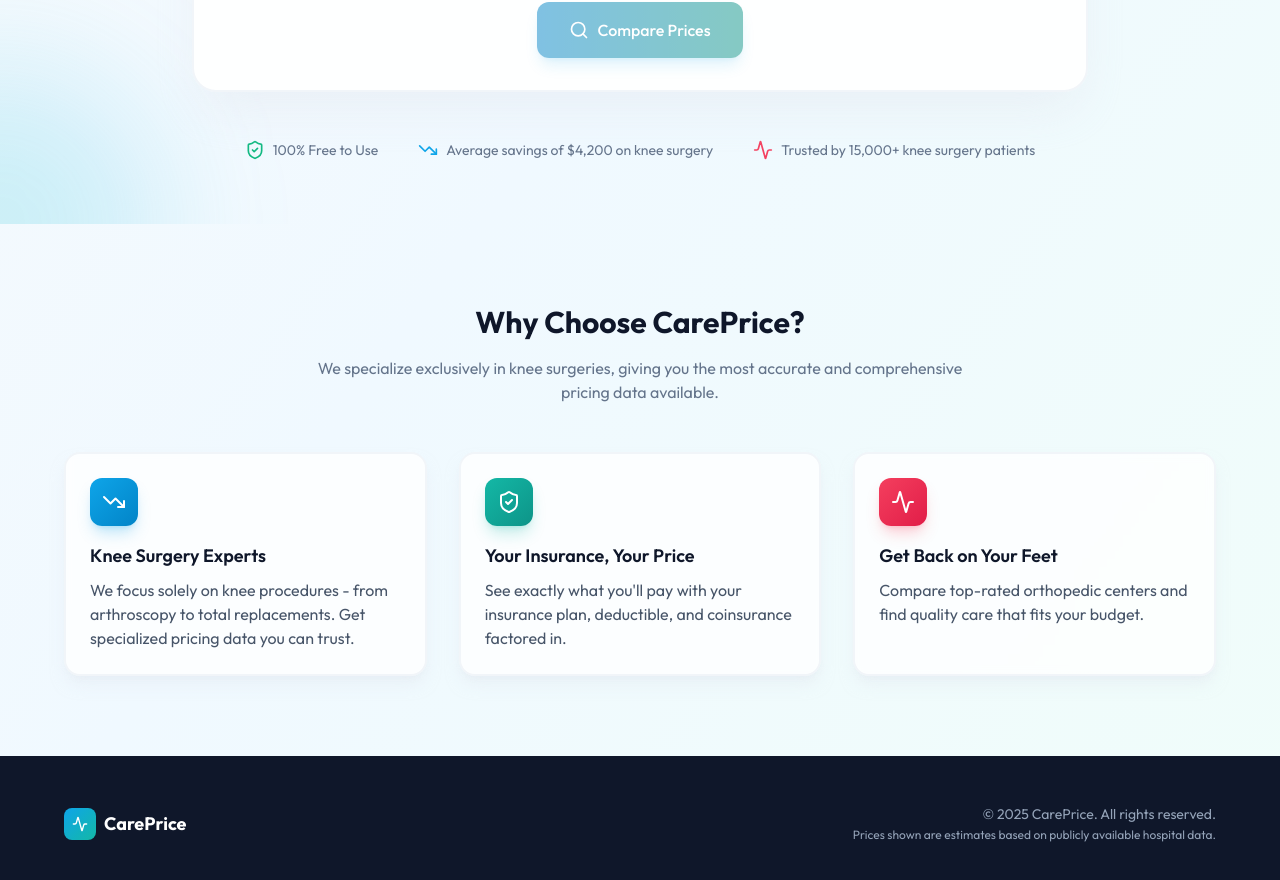
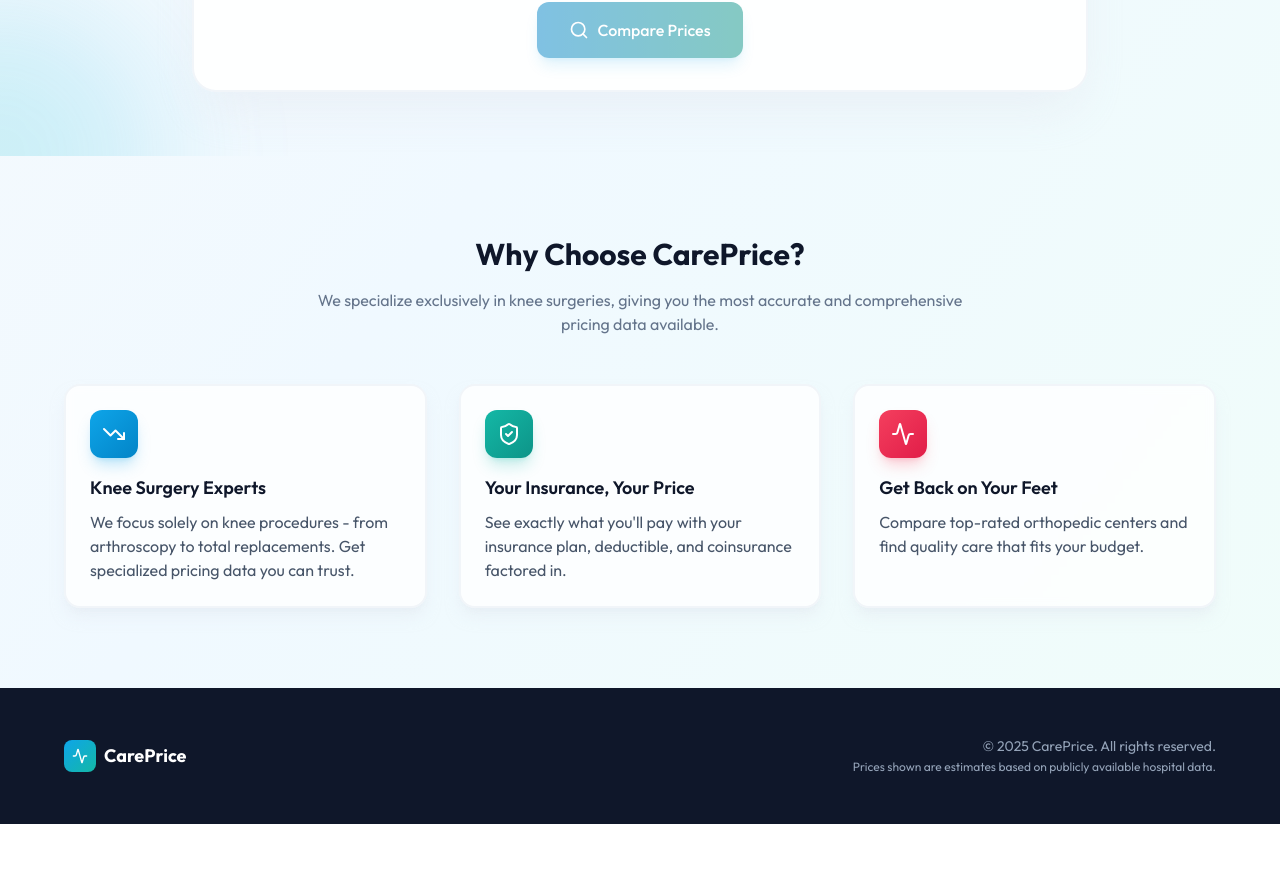
Before and after one commit to adityabansal98/careprice, a Next.js app: page / in a window 1280 px wide. Shown: the part 876-1756 px from the top of the page. After the commit the page ends 1700 px from the top, so only its background shows below. Built offline with nearby package versions, Linux system fonts and the light colour scheme.

Commit message:
Remove trust indicators section from hero

```diff
--- a/src/app/page.tsx
+++ b/src/app/page.tsx
@@ -155,21 +155,6 @@
             />
           </div>
 
-          {/* Trust Indicators */}
-          <div className="mt-12 flex flex-wrap justify-center gap-6 md:gap-10">
-            <div className="flex items-center gap-2 text-slate-500 dark:text-slate-400">
-              <ShieldCheck className="h-5 w-5 text-emerald-500" />
-              <span className="text-sm">100% Free to Use</span>
-            </div>
-            <div className="flex items-center gap-2 text-slate-500 dark:text-slate-400">
-              <TrendingDown className="h-5 w-5 text-primary-500" />
-              <span className="text-sm">Average savings of $4,200 on knee surgery</span>
-            </div>
-            <div className="flex items-center gap-2 text-slate-500 dark:text-slate-400">
-              <Activity className="h-5 w-5 text-rose-500" />
-              <span className="text-sm">Trusted by 15,000+ knee surgery patients</span>
-            </div>
-          </div>
         </div>
       </section>
 
```
